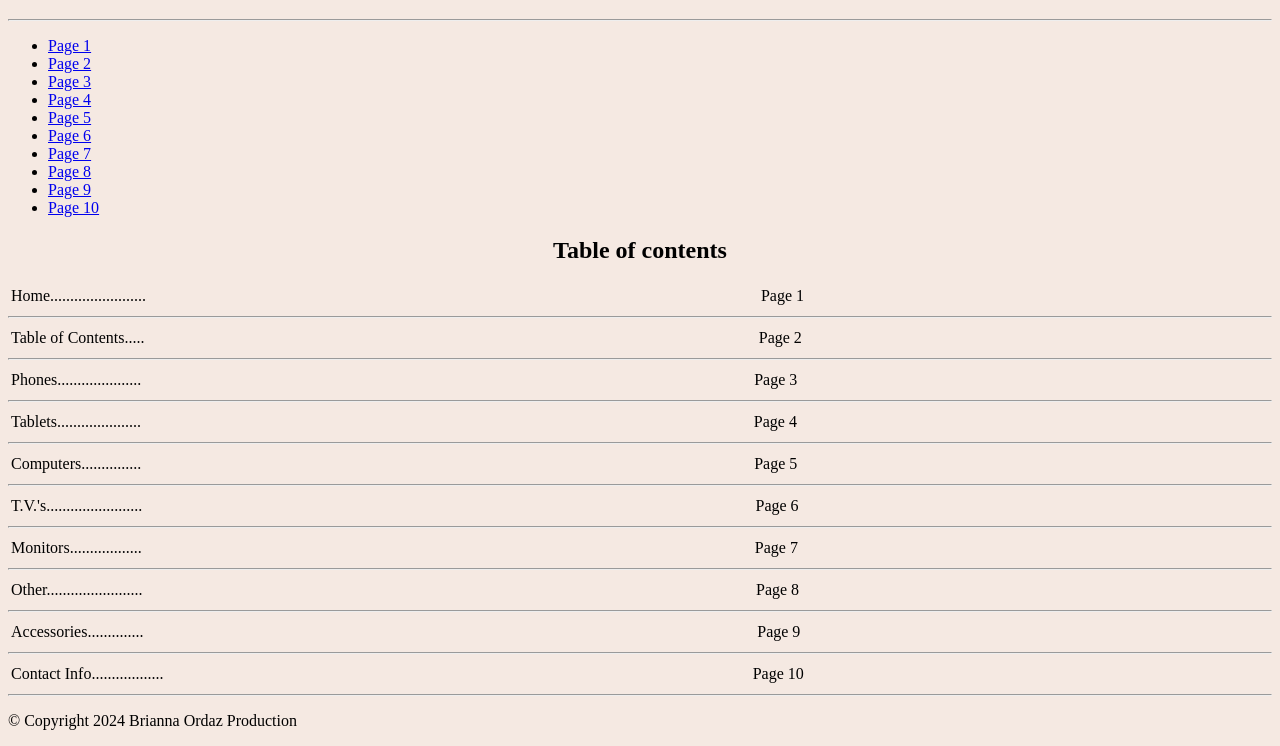
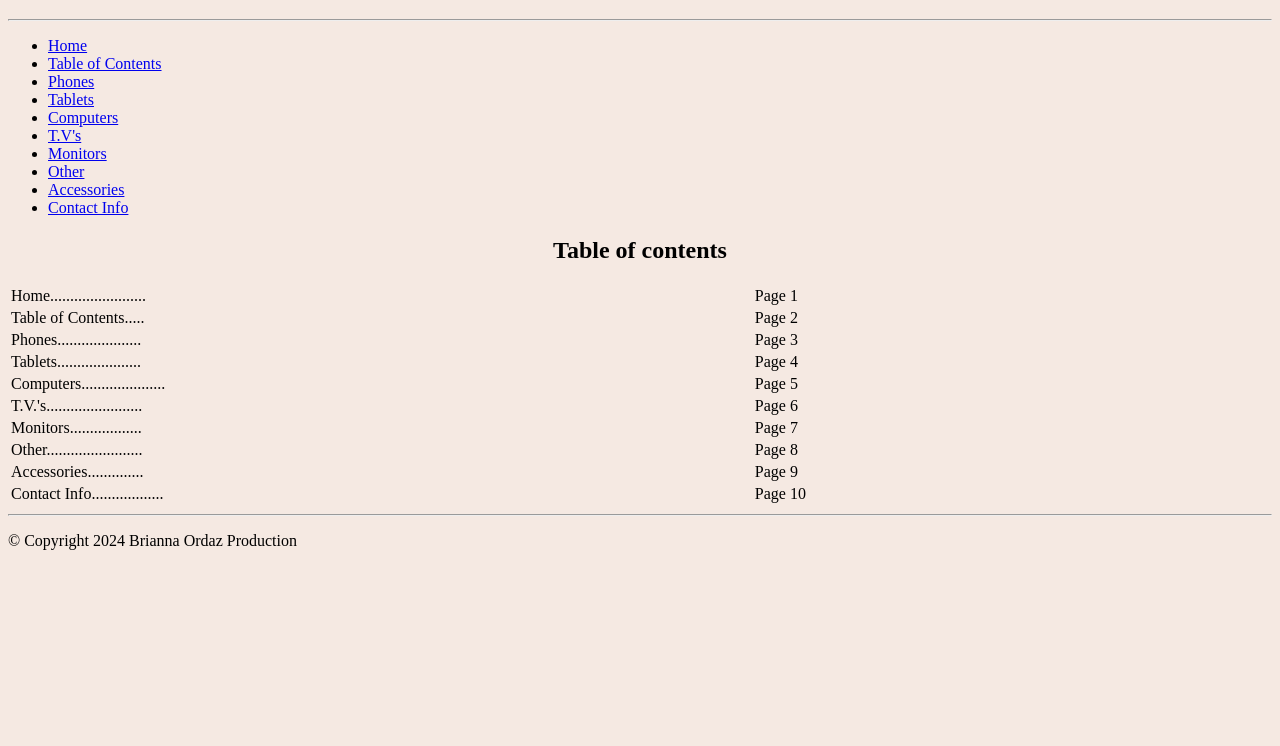
Before and after one commit to briannaordaz/briannaordaz.github, a plain HTML site: page table.html in a window 1280 px wide. Shown: the part 62-808 px from the top of the page. Drawn offline with Linux system fonts and the light colour scheme.

Commit message:
fixed the nav links

```diff
--- a/main.css
+++ b/main.css
@@ -6,7 +6,7 @@ body {
 }
 
 
-h1 {
+.logo {
     font-family: cursive;
 }
 
--- a/table.html
+++ b/table.html
@@ -5,7 +5,7 @@
     <meta name="viewport" content="width=device-width, initial-scale=1.0">
     <link rel="stylesheet" href="main.css">
     <link href="favicon.ico" rel="shortcut icon" type="image/x-icon">
-    <title>Electric Worthy</title>
+    <title>briannaordaz</title>
 </head>
 <body>
     <!--Website Name/Logo-->
@@ -15,16 +15,16 @@
         <!--links for pages-->
         <nav>
             <ul>
-                <li><a href="index.html">Page 1</a></li>
-                <li><a href="table.html">Page 2</a></li>
-                <li><a href="phone.html" >Page 3</a></li>
-                <li><a href="tablets.html" >Page 4</a></li>
-                <li><a href="computer.html" >Page 5</a></li>
-                <li><a href="tv.html" >Page 6</a></li>
-                <li><a href="monitors.html" >Page 7</a></li>
-                <li><a href="other.html" >Page 8</a></li>
-                <li><a href="accessories.html" >Page 9</a></li>
-                <li><a href="contact_info.html" >Page 10</a></li>
+                <li><a href="index.html" target="_blank">Home</a></li>
+                <li><a href="table.html" target="_blank">Table of Contents</a></li>
+                <li><a href="phone.html" target="_blank">Phones</a></li>
+                <li><a href="tablets.html" target="_blank">Tablets</a></li>
+                <li><a href="computer.html" target="_blank">Computers</a></li>
+                <li><a href="tv.html" target="_blank">T.V's</a></li>
+                <li><a href="monitors.html" target="_blank">Monitors</a></li>
+                <li><a href="other.html" target="_blank">Other</a></li>
+                <li><a href="accessories.html" target="_blank">Accessories</a></li>
+                <li><a href="contact_info.html" target="_blank">Contact Info</a></li>
             </ul>
         </nav>
     </header>
@@ -40,122 +40,41 @@
                         <td>Home........................</td>
                         <td>Page 1</td>
                     </tr>
-                </tbody>
-            </table>
-        </div>
-        <hr>
-
-        <!--Table 2-->
-        <div id="table2">
-            <table style="width: 1000px;">
-                <tbody>
                     <tr>
                         <td>Table of Contents.....</td>
                         <td>Page 2</td>
                     </tr>
-                </tbody>
-            </table>
-        </div>
-        <hr>
-
-        <!--Table 3-->
-        <div id="table3">
-            <table style="width: 1000px;">
-                <tbody>
                     <tr>
                         <td>Phones.....................</td>
                         <td>Page 3</td>
                     </tr>
-                </tbody>
-            </table>
-        </div>
-        <hr>
-
-        <!--Table 4-->
-        <div id="table4">
-            <table style="width: 1000px;">
-                <tbody>
                     <tr>
                         <td>Tablets.....................</td>
                         <td>Page 4</td>
-                    </tr>
-                </tbody>
-            </table>
-        </div>
-        <hr>
-
-        <!--Table 5-->
-        <div id="table5">
-            <table style="width: 1000px;">
-                <tbody>
                         <tr>
-                        <td>Computers...............</td>
+                            <td>Computers.....................</td>
                             <td>Page 5</td>
                         </tr>
-                </tbody>
-            </table>
-        </div>
-        <hr>
-
-        <!--Table 6-->
-        <div id="table6">
-            <table style="width: 1000px;">
-                <tbody>
                         <tr>
                             <td>T.V.'s........................</td>
                             <td>Page 6</td>
                         </tr>
-                </tbody>
-            </table>
-        </div>
-        <hr>
-
-        <!--Table 7-->
-        <div id="table7">
-            <table style="width: 1000px;">
-                <tbody>
                         <tr>
                             <td>Monitors..................</td>
                             <td>Page 7</td>
                         </tr>
-                </tbody>
-            </table>
-        </div>
-        <hr>
-
-        <!--Table 8-->
-        <div id="table8">
-            <table style="width: 1000px;">
-                <tbody>
                         <tr>
                             <td>Other........................</td>
                             <td>Page 8</td>
                         </tr>
-                </tbody>
-            </table>
-        </div>
-        <hr>
-
-        <!--Table 9-->
-        <div id="table9">
-            <table style="width: 1000px;">
-                <tbody>
                         <tr>
                             <td>Accessories..............</td>
                             <td>Page 9</td>
                         </tr>
-                </tbody>
-            </table>
-        </div>
-        <hr>
-
-        <!--Table 10-->
-        <div id="table10">
-            <table style="width: 1000px;">
-                <tbody>
                         <tr>
                             <td>Contact Info..................</td>
                             <td>Page 10</td>
+                        </tr>
                     </tr>
                 </tbody>
             </table>
```
Also changed, not shown: accessories.html (+11 -11 lines), computer.html (+10 -10 lines), contact_info.html (+10 -10 lines), index.html (+10 -10 lines), monitors.html (+10 -10 lines), other.html (+10 -10 lines), phone.html (+10 -10 lines), tablets.html (+10 -10 lines), tv.html (+10 -10 lines). Lines whose indentation alone changed are shown as unchanged.
